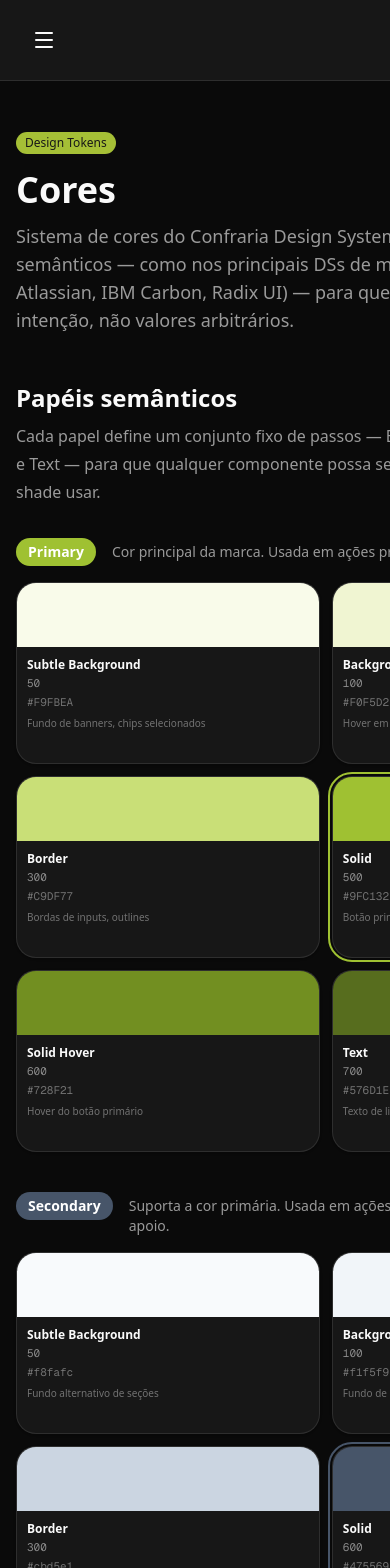
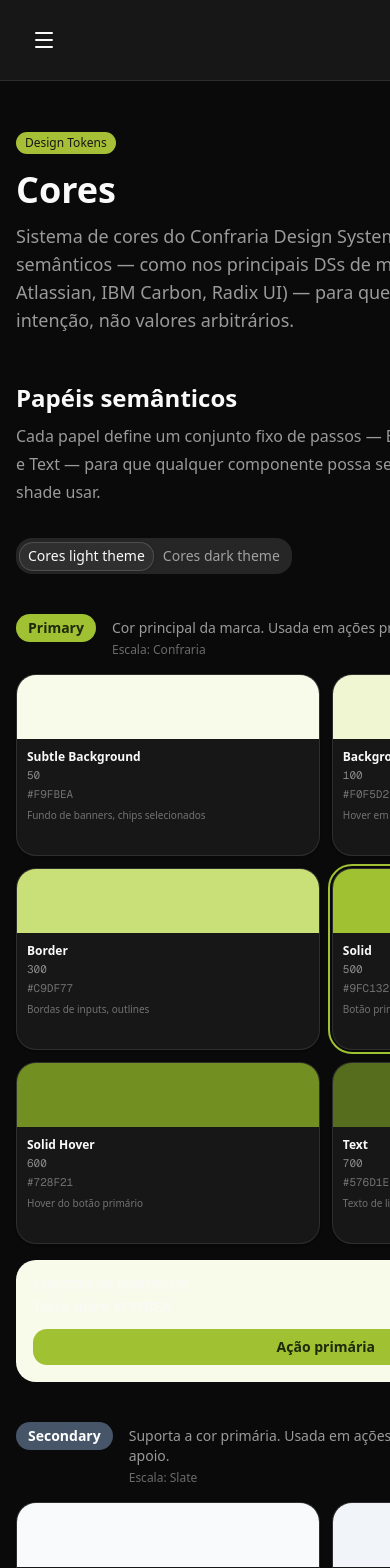
Before and after one commit to design-confraria/confraria-ui-playground, a Next.js app: page /docs/tokens/colors in a window 390 px wide. Shown: the top 1568 px of the page. Built offline with nearby package versions, Linux system fonts and the light colour scheme.

Commit message:
feat: add light and dark color token tabs

```diff
--- a/src/app/docs/tokens/colors/page.tsx
+++ b/src/app/docs/tokens/colors/page.tsx
@@ -1,5 +1,8 @@
+"use client"
+
 import { Badge } from '@/components/ui/badge'
 import { Card } from '@/components/ui/card'
+import { Tabs, TabsContent, TabsList, TabsTrigger } from '@/components/ui/tabs'
 
 // ─── Semantic color roles ────────────────────────────────────────────────────
 // Pattern established by Material Design 3, Atlassian Design System,
@@ -101,6 +104,25 @@ const semanticRoles = [
     ],
   },
 ]
+
+type SemanticRole = {
+  role: string
+  description: string
+  palette: string
+  swatches: Array<{
+    label: string
+    shade: string
+    hex: string
+    usage: string
+    default?: boolean
+  }>
+  preview?: {
+    background: string
+    text: string
+    button: string
+    buttonText: string
+  }
+}
 
 // ─── Full raw palettes ───────────────────────────────────────────────────────
 
@@ -221,16 +243,185 @@ const palettes = [
 
 // ─── Role badge colors ───────────────────────────────────────────────────────
 const roleAccent: Record<string, { bg: string; text: string }> = {
-  Primary:   { bg: '#9FC132', text: '#fff' },
+  Primary:   { bg: '#9FC132', text: '#1f2a0a' },
   Secondary: { bg: '#475569', text: '#fff' },
   Neutral:   { bg: '#94a3b8', text: '#1e293b' },
-  Success:   { bg: '#16a34a', text: '#fff' },
-  Warning:   { bg: '#f59e0b', text: '#fff' },
+  Success:   { bg: '#16a34a', text: '#052e16' },
+  Warning:   { bg: '#f59e0b', text: '#3b2500' },
   Danger:    { bg: '#dc2626', text: '#fff' },
   Info:      { bg: '#2563eb', text: '#fff' },
 }
 
+const darkSemanticRoles = [
+  {
+    role: 'Primary',
+    description: 'Acento de marca preservado no dark theme, com superfícies verdes profundas.',
+    palette: 'Confraria dark',
+    swatches: [
+      { label: 'Subtle Background', shade: '50', hex: '#0f1a0b', usage: 'Fundo de banners e chips selecionados' },
+      { label: 'Background', shade: '100', hex: '#14220c', usage: 'Hover em superfícies subtis' },
+      { label: 'Border', shade: '400', hex: '#2f4f16', usage: 'Bordas de inputs e outlines' },
+      { label: 'Solid', shade: '500', hex: '#9FC132', usage: 'Botão primário, ícones de destaque', default: true },
+      { label: 'Solid Hover', shade: '400', hex: '#B1CE4D', usage: 'Hover do botão primário' },
+      { label: 'Text', shade: '200', hex: '#E0EDA9', usage: 'Texto de link sobre fundo escuro' },
+    ],
+    preview: { background: '#0f1a0b', text: '#F9FBEA', button: '#9FC132', buttonText: '#1f2a0a' },
+  },
+  {
+    role: 'Secondary',
+    description: 'Apoio neutro para ações secundárias e elementos de suporte.',
+    palette: 'Slate dark',
+    swatches: [
+      { label: 'Subtle Background', shade: '900', hex: '#0f172a', usage: 'Fundo alternativo de seções' },
+      { label: 'Background', shade: '800', hex: '#1e293b', usage: 'Fundo de cards secundários' },
+      { label: 'Border', shade: '700', hex: '#334155', usage: 'Divisores e bordas suaves' },
+      { label: 'Solid', shade: '600', hex: '#475569', usage: 'Botão secundário', default: true },
+      { label: 'Solid Hover', shade: '500', hex: '#64748b', usage: 'Hover do botão secundário' },
+      { label: 'Text', shade: '100', hex: '#f1f5f9', usage: 'Texto de apoio sobre fundo escuro' },
+    ],
+    preview: { background: '#1e293b', text: '#f8fafc', button: '#475569', buttonText: '#ffffff' },
+  },
+  {
+    role: 'Neutral',
+    description: 'Escala neutra invertida para superfícies, bordas e hierarquia de texto.',
+    palette: 'Slate dark',
+    swatches: [
+      { label: 'Surface', shade: '950', hex: '#020617', usage: 'Fundo da página / canvas' },
+      { label: 'Surface Raised', shade: '900', hex: '#0f172a', usage: 'Cards e painéis elevados' },
+      { label: 'Border Subtle', shade: '800', hex: '#1e293b', usage: 'Divisores e bordas suaves' },
+      { label: 'Border', shade: '700', hex: '#334155', usage: 'Bordas de cards' },
+      { label: 'Text Subtle', shade: '400', hex: '#94a3b8', usage: 'Labels secundários e captions' },
+      { label: 'Text', shade: '100', hex: '#f1f5f9', usage: 'Corpo do texto', default: true },
+    ],
+    preview: { background: '#0f172a', text: '#f8fafc', button: '#334155', buttonText: '#f8fafc' },
+  },
+  {
+    role: 'Success',
+    description: 'Estados positivos com fundos profundos e texto verde claro.',
+    palette: 'Green dark',
+    swatches: [
+      { label: 'Subtle Background', shade: '950', hex: '#052e16', usage: 'Fundo de alertas de sucesso' },
+      { label: 'Background', shade: '900', hex: '#14532d', usage: 'Chips de status concluído' },
+      { label: 'Border', shade: '700', hex: '#15803d', usage: 'Borda de estados válidos' },
+      { label: 'Solid', shade: '500', hex: '#22c55e', usage: 'Badges e ícones', default: true },
+      { label: 'Solid Hover', shade: '400', hex: '#4ade80', usage: 'Hover de elementos de sucesso' },
+      { label: 'Text', shade: '200', hex: '#bbf7d0', usage: 'Texto em superfícies de sucesso' },
+    ],
+    preview: { background: '#052e16', text: '#dcfce7', button: '#22c55e', buttonText: '#052e16' },
+  },
+  {
+    role: 'Warning',
+    description: 'Avisos com amarelo luminoso e texto escuro no controle acionável.',
+    palette: 'Amber dark',
+    swatches: [
+      { label: 'Subtle Background', shade: '950', hex: '#451a03', usage: 'Fundo de banners de aviso' },
+      { label: 'Background', shade: '900', hex: '#78350f', usage: 'Chips de status pendente' },
+      { label: 'Border', shade: '700', hex: '#b45309', usage: 'Borda de campos com aviso' },
+      { label: 'Solid', shade: '400', hex: '#fbbf24', usage: 'Ícones de aviso e badges', default: true },
+      { label: 'Solid Hover', shade: '300', hex: '#fcd34d', usage: 'Hover de elementos de aviso' },
+      { label: 'Text', shade: '200', hex: '#fde68a', usage: 'Texto em superfícies de aviso' },
+    ],
+    preview: { background: '#451a03', text: '#fef3c7', button: '#fbbf24', buttonText: '#3b2500' },
+  },
+  {
+    role: 'Danger',
+    description: 'Erros e ações destrutivas sem perder legibilidade no fundo escuro.',
+    palette: 'Red dark',
+    swatches: [
+      { label: 'Subtle Background', shade: '950', hex: '#450a0a', usage: 'Fundo de alertas de erro' },
+      { label: 'Background', shade: '900', hex: '#7f1d1d', usage: 'Chips de status de falha' },
+      { label: 'Border', shade: '700', hex: '#b91c1c', usage: 'Borda de campos inválidos' },
+      { label: 'Solid', shade: '500', hex: '#ef4444', usage: 'Botão destrutivo e ícones', default: true },
+      { label: 'Solid Hover', shade: '400', hex: '#f87171', usage: 'Hover de ações destrutivas' },
+      { label: 'Text', shade: '200', hex: '#fecaca', usage: 'Mensagens de erro em campos' },
+    ],
+    preview: { background: '#450a0a', text: '#fee2e2', button: '#ef4444', buttonText: '#ffffff' },
+  },
+  {
+    role: 'Info',
+    description: 'Informação e links com azul claro para manter o contraste no dark theme.',
+    palette: 'Blue dark',
+    swatches: [
+      { label: 'Subtle Background', shade: '950', hex: '#172554', usage: 'Fundo de tooltips e banners' },
+      { label: 'Background', shade: '900', hex: '#1e3a8a', usage: 'Chips de status em andamento' },
+      { label: 'Border', shade: '700', hex: '#1d4ed8', usage: 'Borda de elementos informativos' },
+      { label: 'Solid', shade: '500', hex: '#3b82f6', usage: 'Links e badges informativos', default: true },
+      { label: 'Solid Hover', shade: '400', hex: '#60a5fa', usage: 'Hover de links e ações info' },
+      { label: 'Text', shade: '200', hex: '#bfdbfe', usage: 'Texto informativo sobre fundo escuro' },
+    ],
+    preview: { background: '#172554', text: '#dbeafe', button: '#3b82f6', buttonText: '#ffffff' },
+  },
+]
+
 export default function ColorsPage() {
+  const renderSemanticRoles = (roles: SemanticRole[]) => (
+    <div className="space-y-10">
+      {roles.map((role) => {
+        const accent = roleAccent[role.role]
+        const solid = role.swatches.find((swatch) => swatch.label === 'Solid') ?? role.swatches[3]
+        const text = role.swatches.find((swatch) => swatch.label === 'Text') ?? role.swatches[role.swatches.length - 1]
+        const preview = role.preview ?? {
+          background: role.swatches[0].hex,
+          text: text.hex,
+          button: solid.hex,
+          buttonText: accent.text,
+        }
+
+        return (
+          <div key={role.role}>
+            <div className="flex items-start gap-4 mb-4">
+              <span
+                className="inline-flex items-center px-3 py-1 rounded-full text-sm font-semibold shrink-0"
+                style={{ backgroundColor: accent.bg, color: accent.text }}
+              >
+                {role.role}
+              </span>
+              <div>
+                <p className="text-sm text-foreground/60 pt-1">{role.description}</p>
+                <p className="text-xs text-foreground/40 mt-1">Escala: {role.palette}</p>
+              </div>
+            </div>
+
+            <div className="grid grid-cols-2 sm:grid-cols-3 md:grid-cols-6 gap-3">
+              {role.swatches.map((swatch) => (
+                <Card
+                  key={swatch.label}
+                  className="overflow-hidden pt-0 gap-0"
+                  style={swatch.default ? { outline: `2px solid ${accent.bg}`, outlineOffset: '2px' } : {}}
+                >
+                  <div className="h-16 w-full" style={{ backgroundColor: swatch.hex }} />
+                  <div className="p-2.5">
+                    <p className="font-semibold text-xs text-foreground leading-tight">{swatch.label}</p>
+                    <p className="text-[11px] text-foreground/50 font-mono mt-0.5">{swatch.shade}</p>
+                    <p className="text-[11px] text-foreground/40 font-mono">{swatch.hex}</p>
+                    <p className="text-[10px] text-foreground/40 mt-1 leading-tight">{swatch.usage}</p>
+                  </div>
+                </Card>
+              ))}
+            </div>
+
+            <div
+              className="mt-4 rounded-xl border border-border p-4 flex flex-col gap-3 sm:flex-row sm:items-center sm:justify-between"
+              style={{ backgroundColor: preview.background, color: preview.text }}
+            >
+              <div>
+                <p className="text-xs uppercase tracking-wide font-semibold opacity-70">Amostra de contraste</p>
+                <p className="text-sm font-medium mt-1">Texto sobre {preview.background}</p>
+              </div>
+              <button
+                type="button"
+                className="rounded-md px-3 py-2 text-sm font-semibold transition-opacity hover:opacity-85 focus-visible:outline-2 focus-visible:outline-offset-2"
+                style={{ backgroundColor: preview.button, color: preview.buttonText }}
+              >
+                Ação primária
+              </button>
+            </div>
+          </div>
+        )
+      })}
+    </div>
+  )
+
   return (
     <div className="max-w-5xl mx-auto py-12 px-4">
       {/* Header */}
@@ -253,52 +444,14 @@ export default function ColorsPage() {
           shade usar.
         </p>
 
-        <div className="space-y-10">
-          {semanticRoles.map((role) => {
-            const accent = roleAccent[role.role]
-            return (
-              <div key={role.role}>
-                {/* Role header */}
-                <div className="flex items-start gap-4 mb-4">
-                  <span
-                    className="inline-flex items-center px-3 py-1 rounded-full text-sm font-semibold shrink-0"
-                    style={{ backgroundColor: accent.bg, color: accent.text }}
-                  >
-                    {role.role}
-                  </span>
-                  <p className="text-sm text-foreground/60 pt-1">{role.description}</p>
-                </div>
-
-                {/* Swatches */}
-                <div className="grid grid-cols-2 sm:grid-cols-3 md:grid-cols-6 gap-3">
-                  {role.swatches.map((swatch) => (
-                    <Card
-                      key={swatch.label}
-                      className="overflow-hidden pt-0 gap-0"
-                      style={swatch.default ? { outline: `2px solid ${accent.bg}`, outlineOffset: '2px' } : {}}
-                    >
-                      <div className="h-16 w-full" style={{ backgroundColor: swatch.hex }} />
-                      <div className="p-2.5">
-                        <p className="font-semibold text-xs text-foreground leading-tight">
-                          {swatch.label}
-                        </p>
-                        <p className="text-[11px] text-foreground/50 font-mono mt-0.5">
-                          {swatch.shade}
-                        </p>
-                        <p className="text-[11px] text-foreground/40 font-mono">
-                          {swatch.hex}
-                        </p>
-                        <p className="text-[10px] text-foreground/40 mt-1 leading-tight">
-                          {swatch.usage}
-                        </p>
-                      </div>
-                    </Card>
-                  ))}
-                </div>
-              </div>
-            )
-          })}
-        </div>
+        <Tabs defaultValue="light" className="w-full">
+          <TabsList className="mb-8">
+            <TabsTrigger value="light">Cores light theme</TabsTrigger>
+            <TabsTrigger value="dark">Cores dark theme</TabsTrigger>
+          </TabsList>
+          <TabsContent value="light">{renderSemanticRoles(semanticRoles)}</TabsContent>
+          <TabsContent value="dark">{renderSemanticRoles(darkSemanticRoles)}</TabsContent>
+        </Tabs>
       </section>
 
       {/* ── 2. Full palettes ── */}
```
Also changed, not shown: 1 other file (tests, documents, lock files or other folders).
